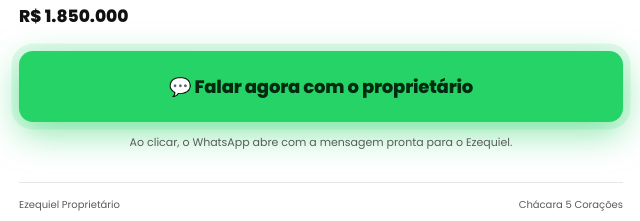
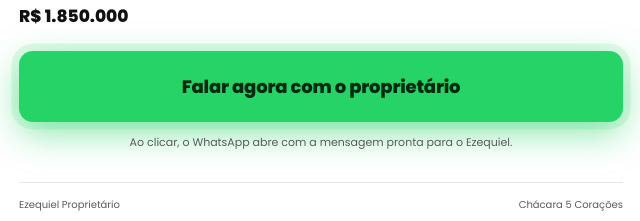
Before and after one commit to Trafseg/ezequiel-imoveis-2-chacara, a plain HTML site: page index.html in a window 1280 px wide. Shown: the part 617-838 px from the top of the page, 319-959 px from the left. Drawn offline with Linux system fonts and the light colour scheme.

Commit message:
Atualização via Central Trafficfy

```diff
--- a/index.html
+++ b/index.html
@@ -67,7 +67,7 @@ fbq('track','PageView');
 <p class="specs">5 suítes · 7 banheiros · casa de 350 m² reformada · terreno de 64.000 m²</p>
 <p class="preco">R$ 1.850.000</p>
 
-<button class="btn" type="button" id="btn">💬 Falar agora com o proprietário</button>
+<button class="btn" type="button" id="btn">Falar agora com o proprietário</button>
 <p class="micro">Ao clicar, o WhatsApp abre com a mensagem pronta para o Ezequiel.</p>
 
 <footer><span>Ezequiel Proprietário</span><span>Chácara 5 Corações</span></footer>
```
